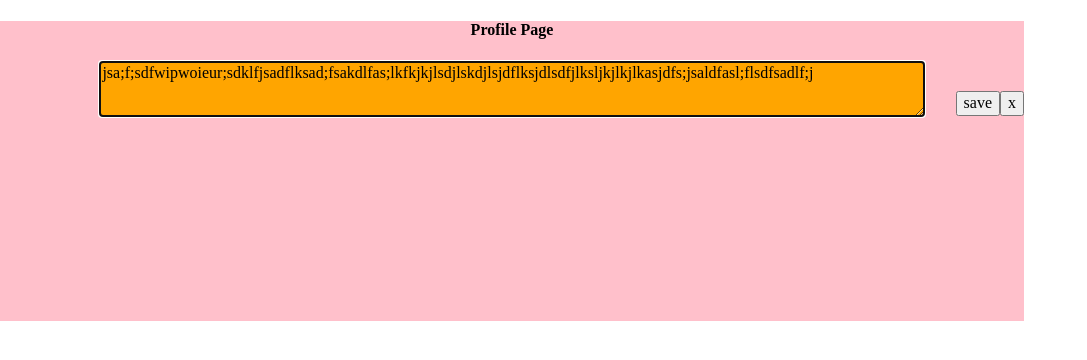
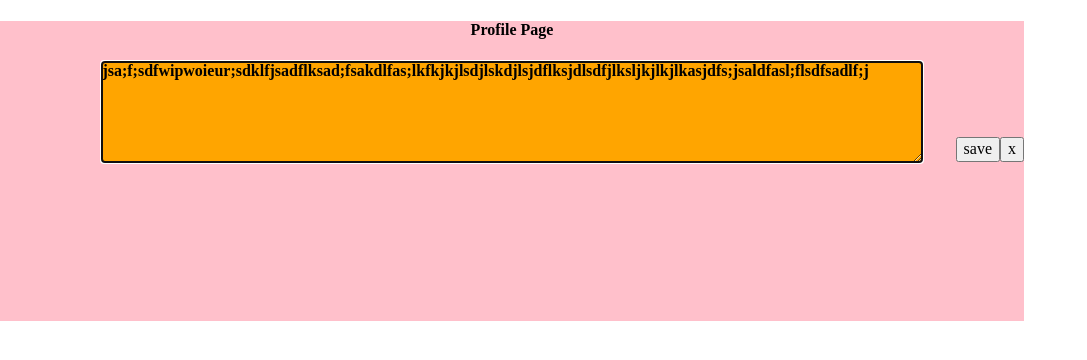
Before and after one commit to lc00/edit-in-place, a plain HTML site: page index.html in a window 1280 px wide. Both pictures are taken after a click on the element 512 px from the left and 110 px from the top of the page. Shown: the whole page, without its empty margins (0-1087 px from the left). Drawn offline with nearby package versions, Linux system fonts and the light colour scheme.

Commit message:
tweaked offset

```diff
--- a/index.html
+++ b/index.html
@@ -8,10 +8,9 @@
 </head>
 <body>
 	<div class="container">
-		<h4>Profile Page</h4>
-		<div class="container-second">
-		<p>jsa;f;sdfwipwoieur;sdklfjsadflksad;fsakdlfas;lkfkjkjlsdjlskdjlsjdflksjdlsdfjlksljkjlkjlkasjdfs;jsaldfasl;flsdfsadlf;j</p>
-		</div>
+		<h4 class="editable">Profile Page</h4>
+		<p class="editable">jsa;f;sdfwipwoieur;sdklfjsadflksad;fsakdlfas;lkfkjkjlsdjlskdjlsjdflksjdlsdfjlksljkjlkjlkasjdfs;jsaldfasl;flsdfsadlf;j</p>
+
 
 
 
--- a/main.css
+++ b/main.css
@@ -28,11 +28,7 @@ p:hover{
 
 
 .inputBox{
-	width: 80%;
-	height: 50px;
-	background-color: orange;
-
-
+	background-color: orange
 }
 
 
@@ -40,3 +36,8 @@ p:hover{
 text-align: right;
 margin-top:-30px;
 }
+
+/*.editable{
+
+}
+*/
--- a/main.js
+++ b/main.js
@@ -1,38 +1,40 @@
 $(document).on('ready', function() {
-  var input =   "<div class='container-input'>" +
-                    "<textarea type=text class='inputBox'></textarea></input>" +
+    var input =   "<textarea type=text class='inputBox'></textarea></input>" +
                     "<div class='container-button'>" +
                     "<button class='button save'>save</button>" +
                     "<button class='button cancel'>x</button>" +
-                    "</div>" +
                     "</div>"
+
 
 	$('p').on('click', function(){
 
-    var offset = $(this).offset();
          $(this).hide();
-
-    $('.container-input').css({
-       top: offset.top + "px",
-     left: offset.left + "px"
-    });
+         var height = $(this).height();
+         var width = $(this).width();
 
 
-
-    $(this).closest('.container-second').append(input);
+        $(this).closest('.container').append(input);
+        $('.inputBox').css({
+            width: width * 0.8,
+            height: height,
+            margin: 0,
+            padding: 0,
+            'font-weight': "bold"
+        });
         $('.inputBox').select();
         $('.inputBox').val($(this).text());
 
     // $(this).setSelectionRange(0,0);
-	})
+	});
 
 
    $(document).on('click', '.button', function(){
       $('p').text($('.inputBox').val());
+      $('.inputBox').remove();
+      $('.container-button').remove();
       $('p').show();
-    $('.container-input').remove();
 
- })
+    });
 
 
 
```
Lines whose indentation alone changed are shown as unchanged.
